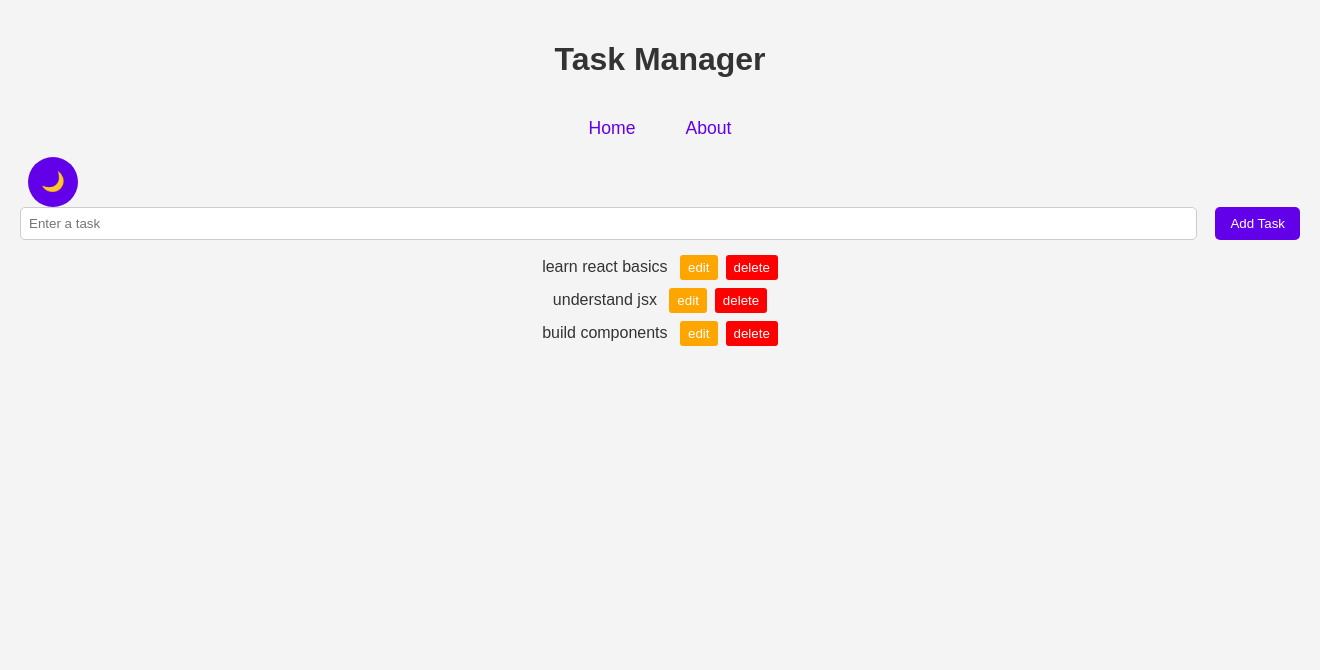
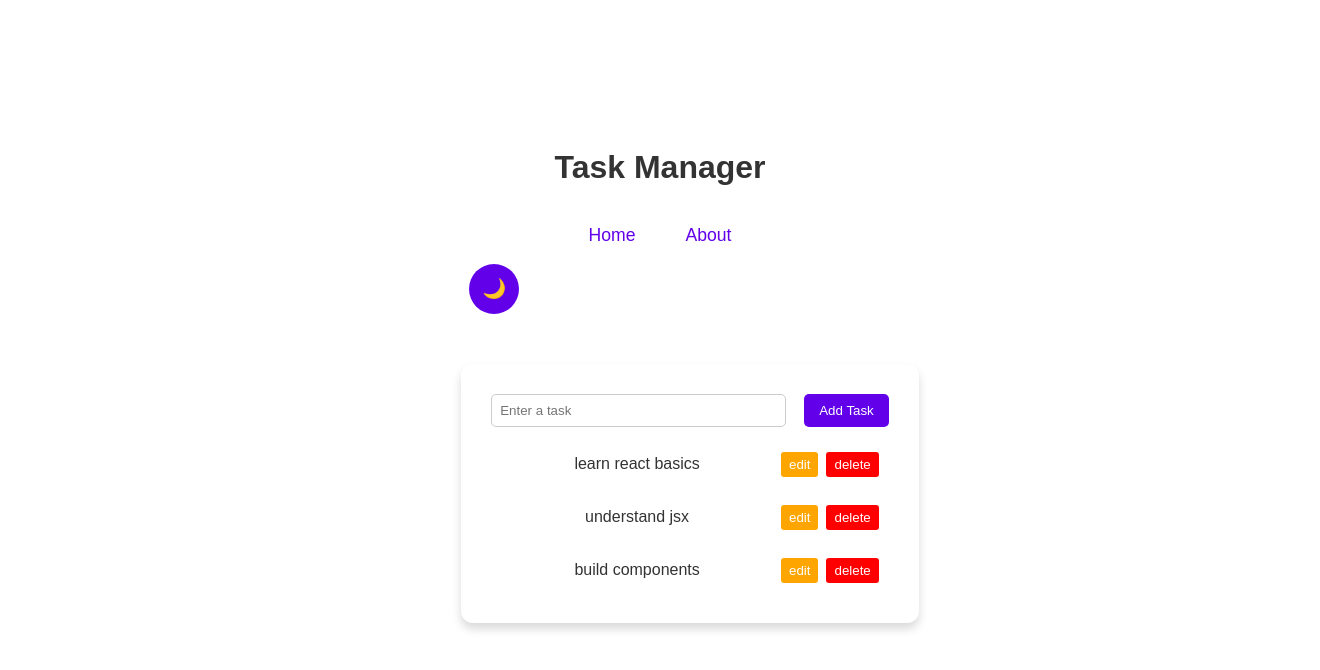
Before and after one commit to MestiriJacem/pro, a React (Create React App) app: page / in a window 1280 px wide. Shown: the top 670 px of the page, 1320 px wide, since content can reach past the window. Built offline with nearby package versions, Linux system fonts and the light colour scheme.

Commit message:
home.css

```diff
--- a/src/pages/Home.js
+++ b/src/pages/Home.js
@@ -3,6 +3,7 @@ import TaskForm from '../components/TaskForm';
 import TaskList from '../components/TaskList';
 import {toast} from 'react-toastify'
 import 'react-toastify/dist/ReactToastify.css'
+import'../styles/Home.css'
 function Home ()  {
   const [tasks,setTasks]=useState([
 {id:1 ,text:'learn react basics',completed:false},
--- a/src/styles/Home.css
+++ b/src/styles/Home.css
@@ -0,0 +1,34 @@
+.home-container{
+    width: 100%;
+    max-width: 1200px;
+    height: 90%;
+    padding: 30px;
+    background: var(--primary-color);
+    color: var(--text-color);
+    border-radius: 12px;
+    box-shadow: 0 6px 10px rgba(0, 0, 0, 0.15);
+    text-align: center;
+    overflow: hidden;
+    margin: 50px auto;
+}
+body{
+    display: flex;
+    justify-content: center;
+    align-items: center;
+    min-height: 100vh;
+    background: var(--bg-secondary);
+}
+.clear-btn{
+    margin-top: 15px;
+    padding: 10px 15px;
+    background: red;
+    color: white;
+    border: none;
+    border-radius: 6px;
+    cursor:pointer;
+    font-size: 16px;
+    transition: 0.3s ease-in-out;
+}
+.clear-btn:hover {
+    background: darkred;
+}
--- a/src/styles/TaskItem.css
+++ b/src/styles/TaskItem.css
@@ -1,5 +1,5 @@
 .task-item{
-    .task-item{
+
         display: flex;
         justify-content: space-between;
         align-items:center;
@@ -14,7 +14,7 @@
         overflow-wrap:break-word
     }
 
-}
+
 .task-item.completed{
     color:gray;
     text-decoration: line-through;
```
